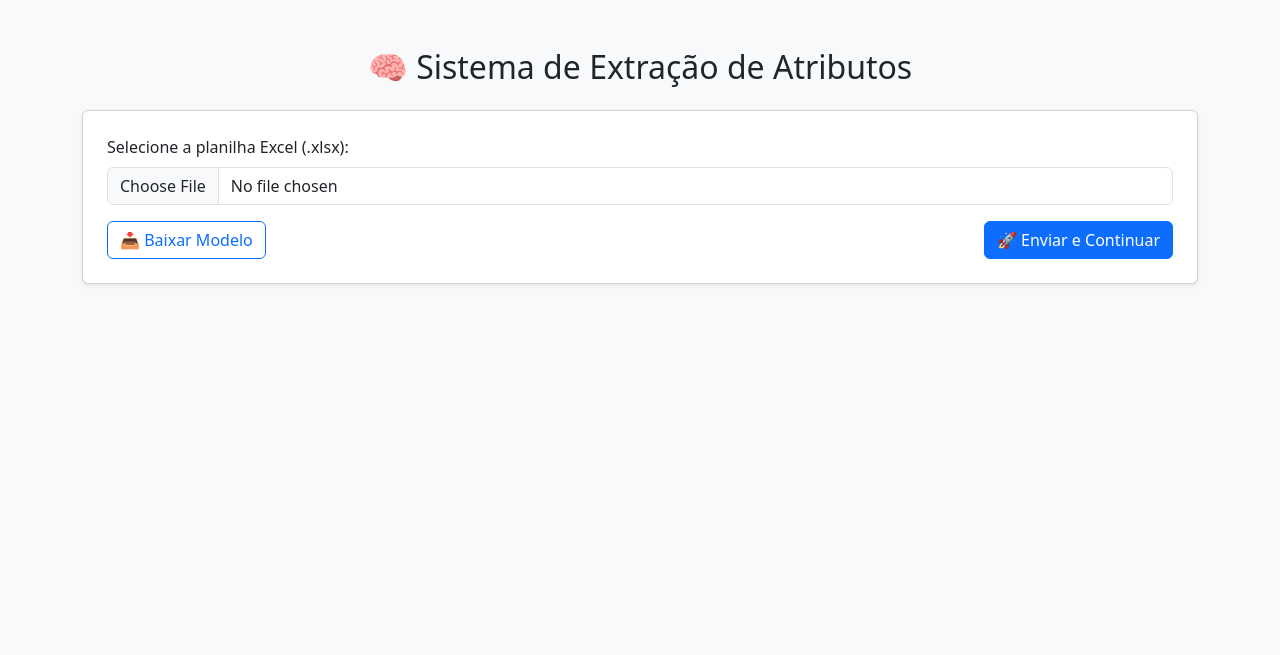
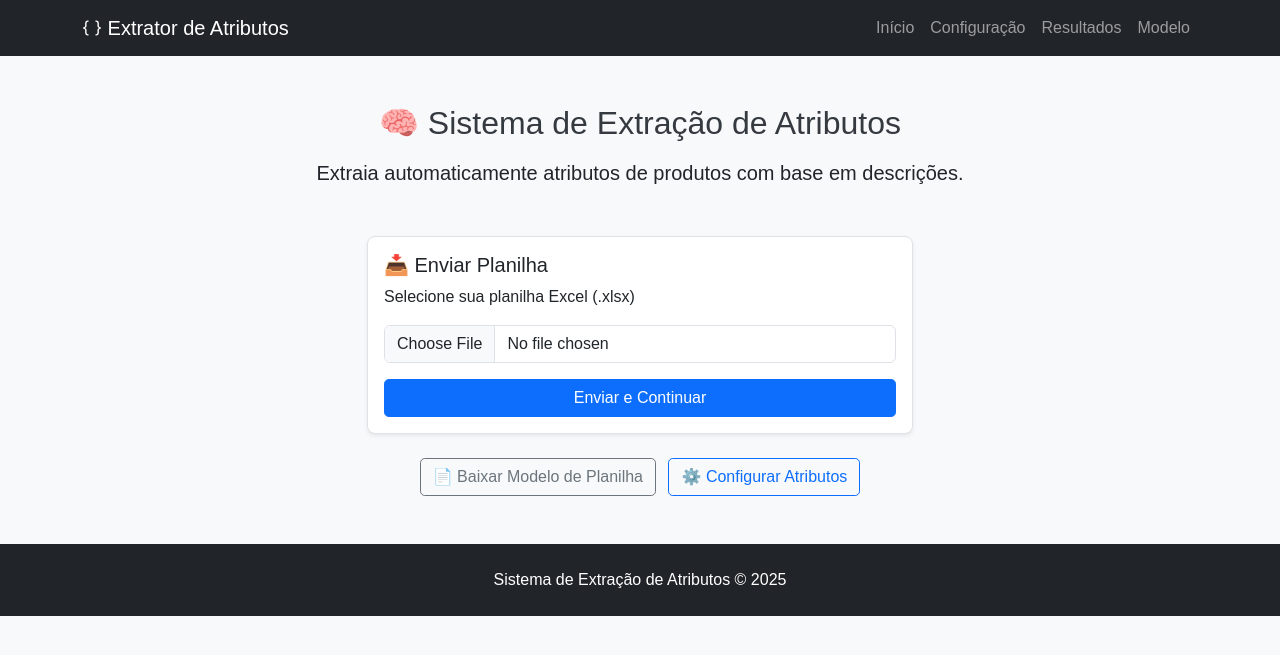
Before and after one commit to Douglasprojetospro/extrator-atributos-web, a Flask app: page / in a window 1280 px wide. Shown: the top 655 px of the page. Run offline with Flask 3, Linux system fonts and the light colour scheme.

Commit message:
Update index.html

```diff
--- a/templates/index.html
+++ b/templates/index.html
@@ -1,37 +1,32 @@
-<!DOCTYPE html>
-<html lang="pt-BR">
-<head>
-    <meta charset="UTF-8">
-    <title>Extrator de Atributos</title>
-    <link href="https://cdn.jsdelivr.net/npm/bootstrap@5.3.0/dist/css/bootstrap.min.css" rel="stylesheet">
-</head>
-<body class="bg-light">
-<div class="container py-5">
-    <h2 class="text-center mb-4">🧠 Sistema de Extração de Atributos</h2>
+{% extends 'base.html' %}
+{% block title %}Início{% endblock %}
+{% block content %}
 
-    {% with messages = get_flashed_messages(with_categories=true) %}
-        {% if messages %}
-            {% for category, message in messages %}
-                <div class="alert alert-{{ 'danger' if category == 'error' else 'success' }} alert-dismissible fade show" role="alert">
-                    {{ message }}
-                    <button type="button" class="btn-close" data-bs-dismiss="alert" aria-label="Fechar"></button>
-                </div>
-            {% endfor %}
-        {% endif %}
-    {% endwith %}
-
-    <form method="POST" action="{{ url_for('upload') }}" enctype="multipart/form-data" class="card p-4 shadow-sm bg-white">
-        <div class="mb-3">
-            <label class="form-label">Selecione a planilha Excel (.xlsx):</label>
-            <input type="file" name="arquivo" class="form-control" required>
-        </div>
-        <div class="d-flex justify-content-between">
-            <a href="{{ url_for('modelo') }}" class="btn btn-outline-primary">📥 Baixar Modelo</a>
-            <button type="submit" class="btn btn-primary">🚀 Enviar e Continuar</button>
-        </div>
-    </form>
+<div class="text-center my-5">
+    <h2 class="mb-3">🧠 Sistema de Extração de Atributos</h2>
+    <p class="lead">Extraia automaticamente atributos de produtos com base em descrições.</p>
 </div>
 
-<script src="https://cdn.jsdelivr.net/npm/bootstrap@5.3.0/dist/js/bootstrap.bundle.min.js"></script>
-</body>
-</html>
+<div class="row justify-content-center">
+    <div class="col-md-6">
+        <div class="card shadow-sm">
+            <div class="card-body">
+                <h5 class="card-title">📥 Enviar Planilha</h5>
+                <form method="POST" action="{{ url_for('upload') }}" enctype="multipart/form-data">
+                    <div class="mb-3">
+                        <label class="form-label">Selecione sua planilha Excel (.xlsx)</label>
+                        <input type="file" name="arquivo" class="form-control" accept=".xlsx" required>
+                    </div>
+                    <button type="submit" class="btn btn-primary w-100">Enviar e Continuar</button>
+                </form>
+            </div>
+        </div>
+    </div>
+</div>
+
+<div class="text-center mt-4">
+    <a href="{{ url_for('baixar_modelo') }}" class="btn btn-outline-secondary">📄 Baixar Modelo de Planilha</a>
+    <a href="{{ url_for('configurar') }}" class="btn btn-outline-primary ms-2">⚙️ Configurar Atributos</a>
+</div>
+
+{% endblock %}
```
